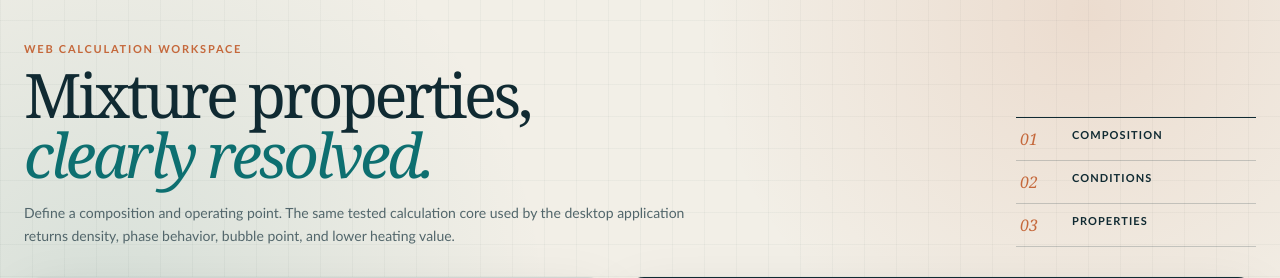
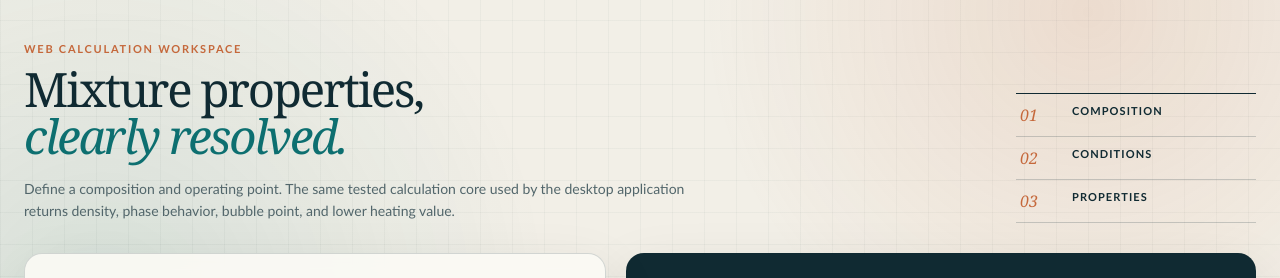
Before and after one commit to torch765/thermo_components, a FastAPI app: page /calculator in a window 1280 px wide. Shown: the part 76-354 px from the top of the page. Run offline with FastAPI, Linux system fonts and the light colour scheme.

Commit message:
Reduce calculator hero heading

```diff
--- a/src/thermo_components/adapters/web/static/calculator.css
+++ b/src/thermo_components/adapters/web/static/calculator.css
@@ -163,13 +163,13 @@ a {
 }
 
 .hero h1 {
-  max-width: 680px;
+  max-width: 620px;
   margin: 0;
   font-family: Georgia, "Times New Roman", serif;
-  font-size: clamp(42px, 4.8vw, 68px);
+  font-size: clamp(38px, 3.7vw, 54px);
   font-weight: 400;
-  letter-spacing: -0.055em;
-  line-height: 0.97;
+  letter-spacing: -0.045em;
+  line-height: 1;
 }
 
 .hero h1 em {
```
